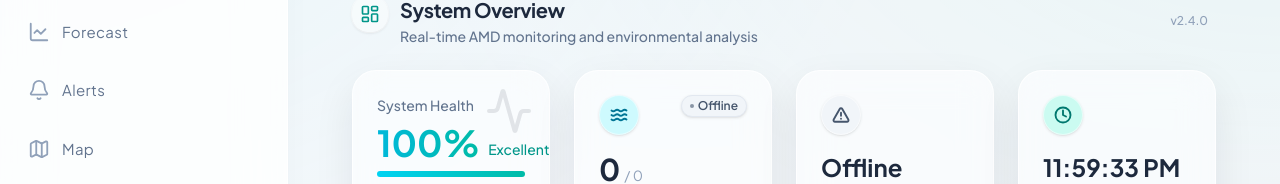
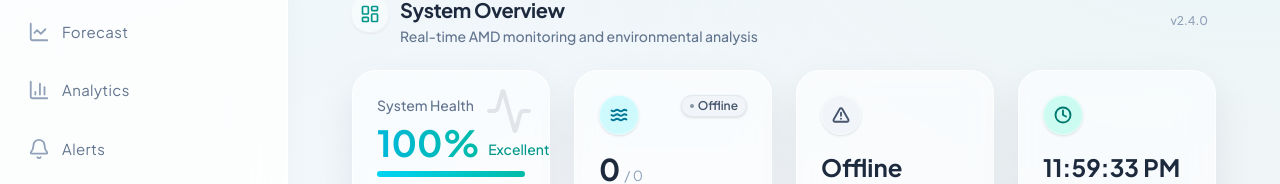
Before and after one commit to dasarpemrograman/aquamine, a Next.js app in the folder dashboard/: page / in a window 1280 px wide. Shown: the part 156-340 px from the top of the page. Built offline with nearby package versions, Linux system fonts and the light colour scheme; no server answers.

Commit message:
feat(dashboard): add analytics navigation to sidebar
Ultraworked with [Sisyphus](https://github.com/code-yeongyu/oh-my-opencode)

Co-authored-by: Sisyphus <clio-agent@sisyphuslabs.ai>

```diff
--- a/dashboard/app/components/Sidebar.tsx
+++ b/dashboard/app/components/Sidebar.tsx
@@ -5,6 +5,7 @@ import { usePathname } from "next/navigation";
 import { useUser } from "@clerk/nextjs";
 import {
   LayoutDashboard,
+  BarChart3,
   LineChart,
   Bell,
   Users,
@@ -21,6 +22,7 @@ const classNames = (...classes: (string | undefined | null | false)[]) => classe
 const navItems = [
   { href: '/', label: 'Dashboard', icon: LayoutDashboard },
   { href: '/forecast', label: 'Forecast', icon: LineChart },
+  { href: '/analytics', label: 'Analytics', icon: BarChart3 },
   { href: '/alerts', label: 'Alerts', icon: Bell },
   { href: '/map', label: 'Map', icon: Map },
   { href: '/recipients', label: 'Recipients', icon: Users },
```
